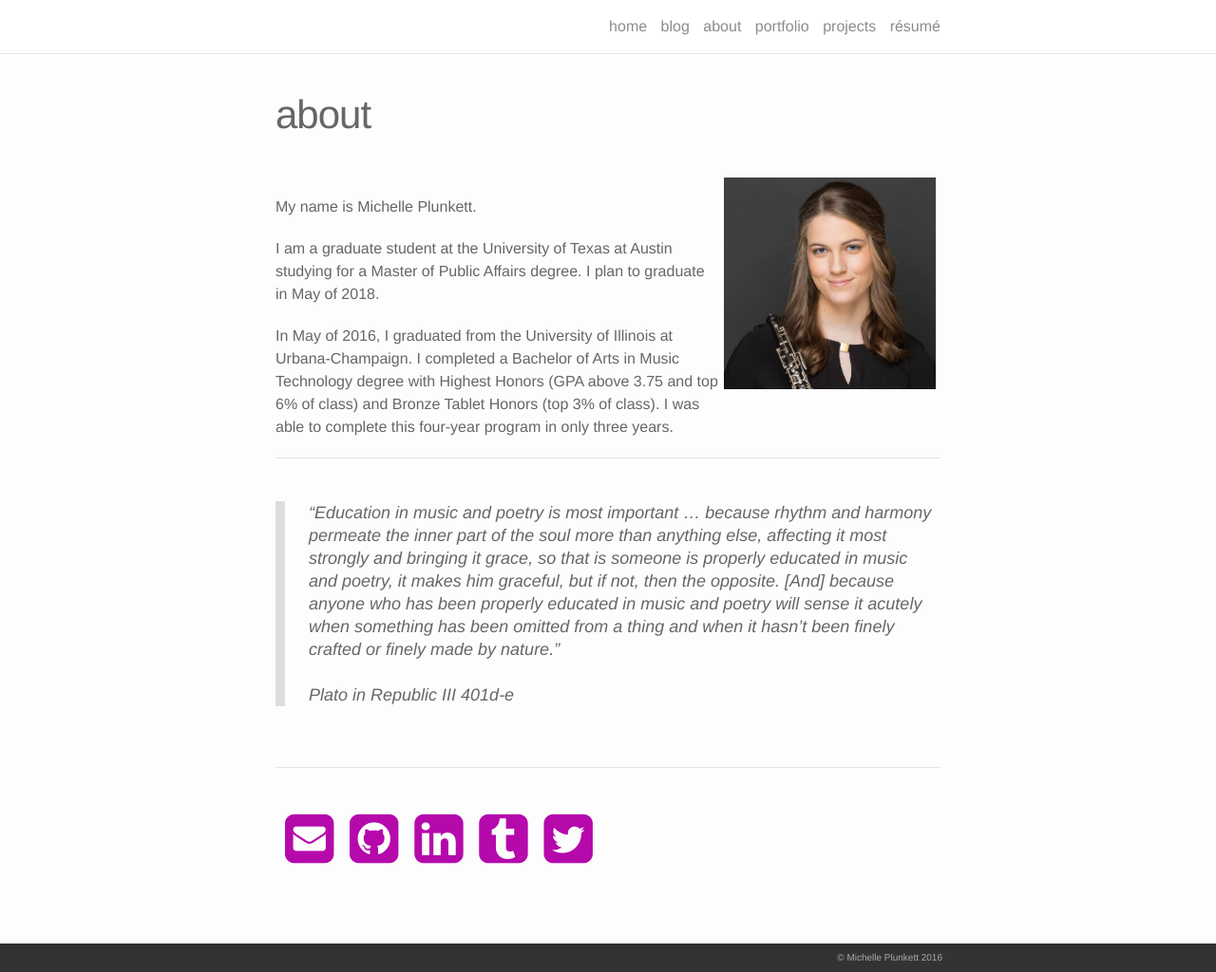
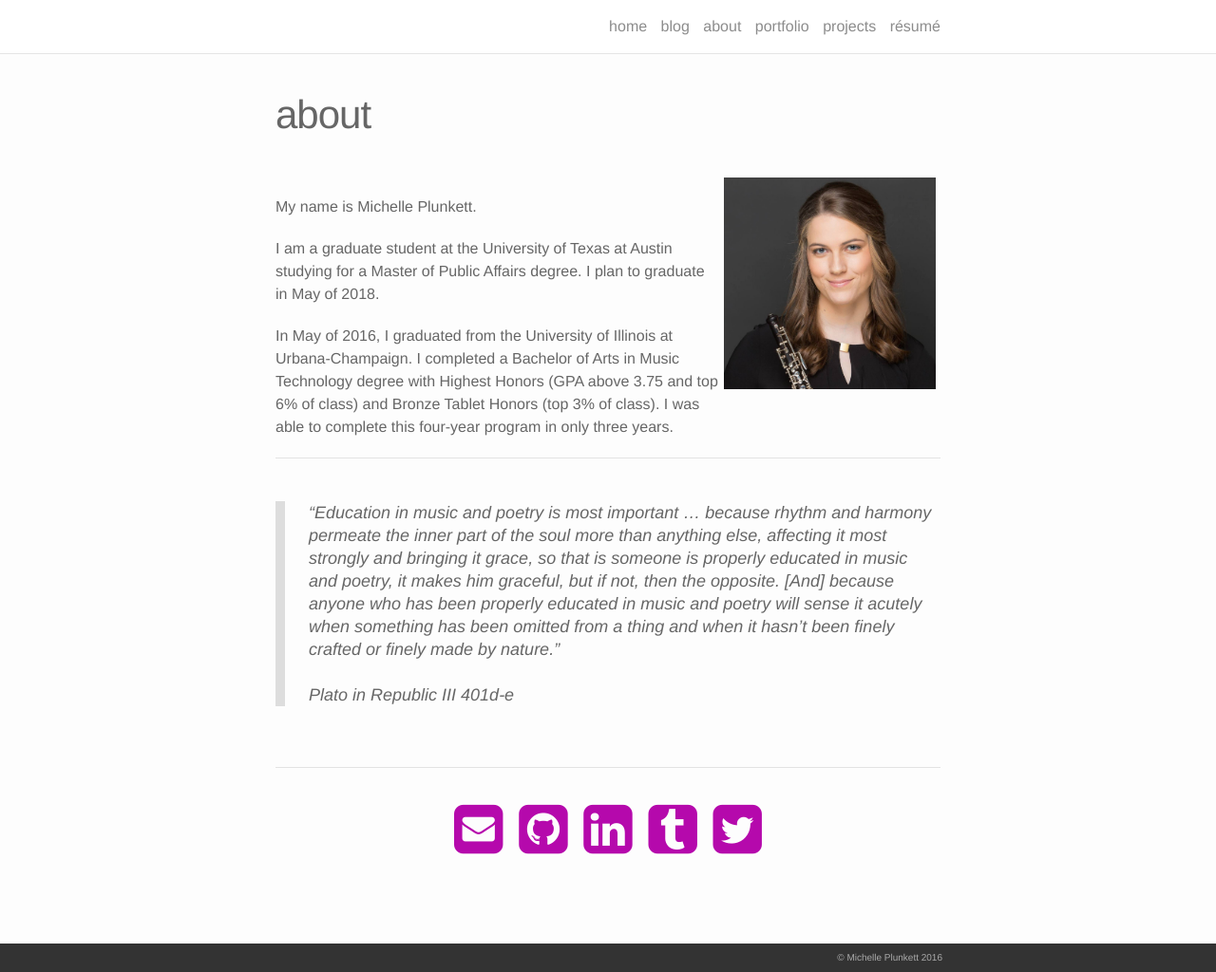
Before and after one commit to michelleplunkett/michelleplunkett.github.io, a Jekyll site: the page built from about.md, in a window 1280 px wide and 1024 px high. Shown: the whole window at 95% size. Built offline with Jekyll 4.4.1, drawn with Linux system fonts in a browser that asks for light colours; nearby versions of some CDN libraries.

Commit message:
Update about.md

```diff
--- a/about.md
+++ b/about.md
@@ -27,13 +27,13 @@ Link to your social media connections, too. This theme is set up to use <a href=
 <br/>
 <hr/>
 <br/>
-<div class="contacticon">
+<span class="contacticon center">
 	<a href="mailto:michellep1994@gmail.com"><i class="fa fa-envelope-square"></i></a>
 	<a href="https://github.com/michelleplunkett" target="_blank"><i class="fa fa-github-square"></i></a>
 	<a href="https://www.linkedin.com/in/michellejane" target="_blank"><i class="fa fa-linkedin-square"></i></a>
 	<a href="http://blog.michelle-plunkett.com" target="_blank"><i class="fa fa-tumblr-square"></i></a>
 	<a href="https://twitter.com/michelleisatwin" target="_blank"><i class="fa fa-twitter-square"></i></a>
-</div>
+</span>
 <!-- <div class="col three caption">
 	You can even add a little note about which of these is the best way to reach you.
 </div> -->
```
